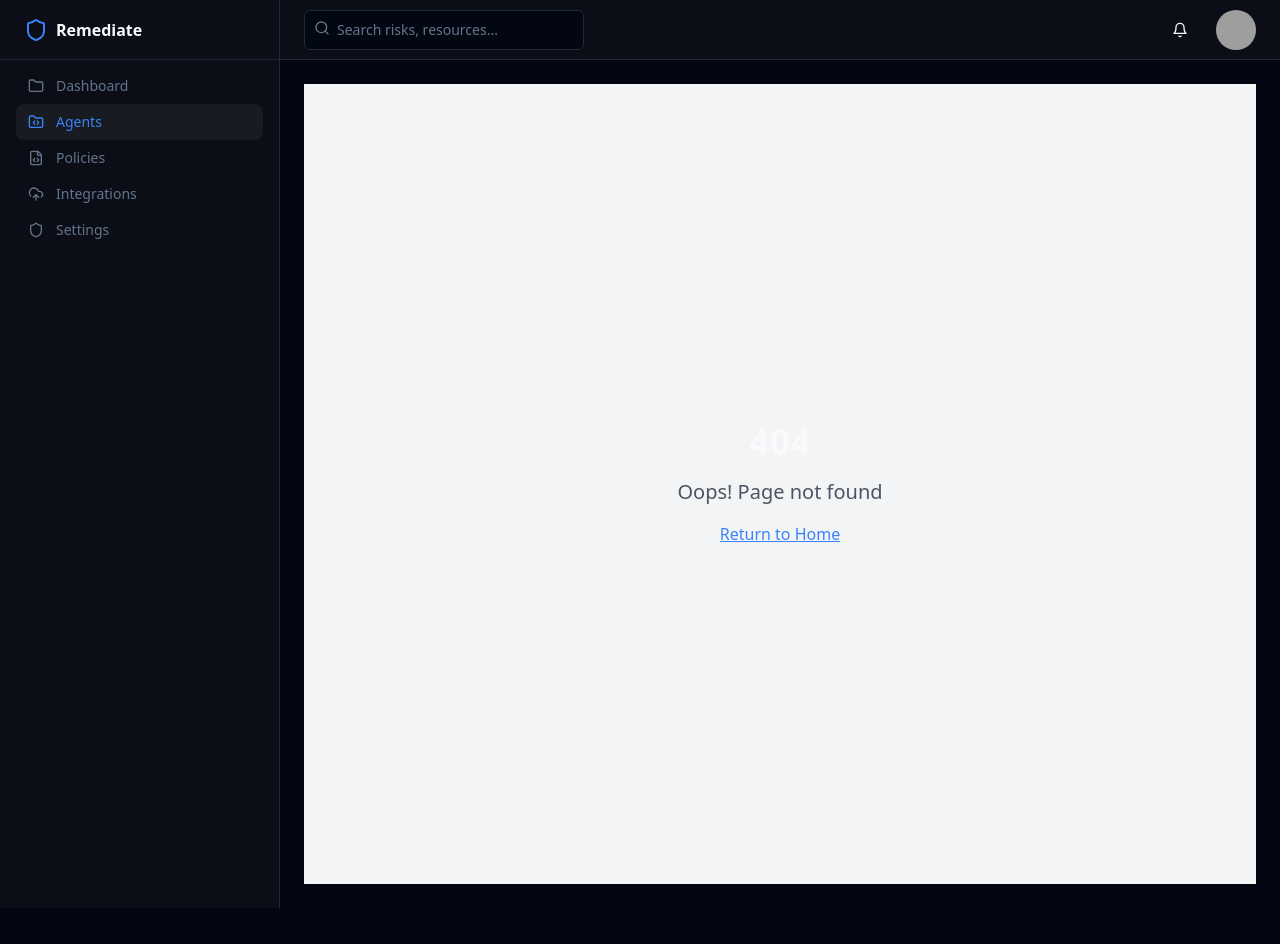
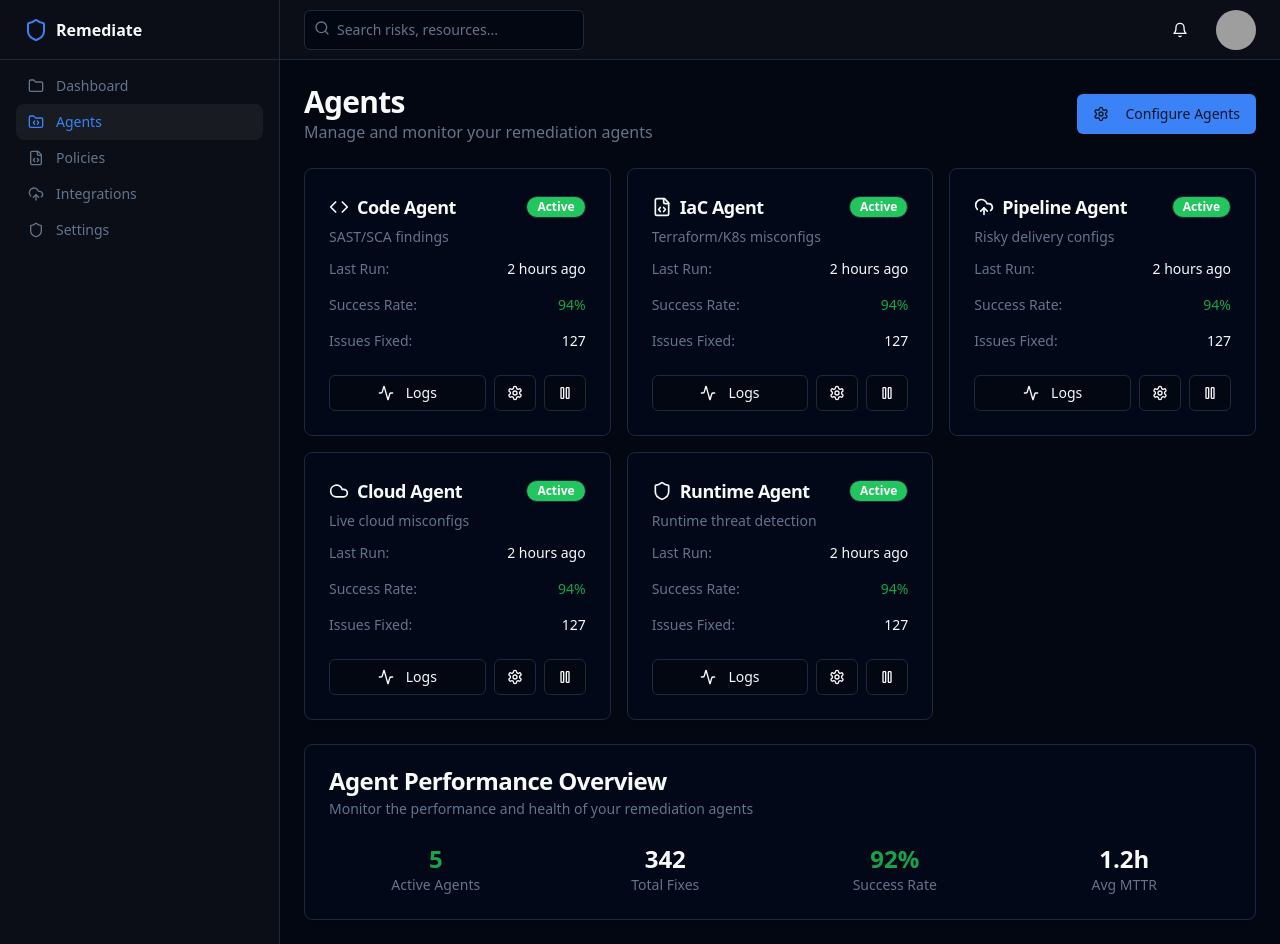
Before and after one commit to shraddhaopsmx/fixflow-orchestrator-integrate-with-github, a React (Vite) app: page /agents in a window 1280 px wide. Before the commit this address had no page. Before the commit the page ends 908 px from the top, so only its background shows below. Built offline with nearby package versions, Linux system fonts and the light colour scheme; grey boxes are pictures that could not be loaded.

Commit message:
Refactor: Implement Agents Management page
Implement the Agents Management page to configure and monitor remediation agents.

```diff
--- a/src/App.tsx
+++ b/src/App.tsx
@@ -5,6 +5,7 @@ import { TooltipProvider } from "@/components/ui/tooltip";
 import { QueryClient, QueryClientProvider } from "@tanstack/react-query";
 import { BrowserRouter, Routes, Route } from "react-router-dom";
 import Index from "./pages/Index";
+import Agents from "./pages/Agents";
 import NotFound from "./pages/NotFound";
 import Sidebar from "./components/layout/Sidebar";
 import Header from "./components/layout/Header";
@@ -24,6 +25,7 @@ const App = () => (
                 <main className="flex flex-1 flex-col gap-4 p-4 lg:gap-6 lg:p-6">
                     <Routes>
                         <Route path="/" element={<Index />} />
+                        <Route path="/agents" element={<Agents />} />
                         <Route path="*" element={<NotFound />} />
                     </Routes>
                 </main>
--- /dev/null
+++ b/src/pages/Agents.tsx
@@ -0,0 +1,111 @@
+
+import { Card, CardContent, CardDescription, CardHeader, CardTitle } from "@/components/ui/card";
+import { Badge } from "@/components/ui/badge";
+import { Button } from "@/components/ui/button";
+import { agents } from "@/lib/mock-data";
+import { Settings, Play, Pause, Activity } from "lucide-react";
+
+const Agents = () => {
+  const getStatusColor = (status: string) => {
+    switch (status) {
+      case 'Active': return 'bg-green-500';
+      case 'Inactive': return 'bg-gray-500';
+      case 'Error': return 'bg-red-500';
+      default: return 'bg-yellow-500';
+    }
+  };
+
+  return (
+    <>
+      <div className="flex items-center justify-between">
+        <div>
+          <h1 className="text-3xl font-bold tracking-tight">Agents</h1>
+          <p className="text-muted-foreground">
+            Manage and monitor your remediation agents
+          </p>
+        </div>
+        <Button>
+          <Settings className="h-4 w-4 mr-2" />
+          Configure Agents
+        </Button>
+      </div>
+
+      <div className="grid gap-4 md:grid-cols-2 lg:grid-cols-3">
+        {agents.map((agent) => (
+          <Card key={agent.name} className="relative">
+            <CardHeader className="pb-3">
+              <div className="flex items-center justify-between">
+                <div className="flex items-center gap-2">
+                  <agent.icon className="h-5 w-5" />
+                  <CardTitle className="text-lg">{agent.name} Agent</CardTitle>
+                </div>
+                <Badge variant="outline" className={`${getStatusColor('Active')} text-white`}>
+                  Active
+                </Badge>
+              </div>
+              <CardDescription>{agent.description}</CardDescription>
+            </CardHeader>
+            <CardContent className="space-y-4">
+              <div className="flex items-center justify-between text-sm">
+                <span className="text-muted-foreground">Last Run:</span>
+                <span>2 hours ago</span>
+              </div>
+              <div className="flex items-center justify-between text-sm">
+                <span className="text-muted-foreground">Success Rate:</span>
+                <span className="text-green-600 font-medium">94%</span>
+              </div>
+              <div className="flex items-center justify-between text-sm">
+                <span className="text-muted-foreground">Issues Fixed:</span>
+                <span className="font-medium">127</span>
+              </div>
+
+              <div className="flex gap-2 pt-2">
+                <Button size="sm" variant="outline" className="flex-1">
+                  <Activity className="h-4 w-4 mr-1" />
+                  Logs
+                </Button>
+                <Button size="sm" variant="outline">
+                  <Settings className="h-4 w-4" />
+                </Button>
+                <Button size="sm" variant="outline">
+                  <Pause className="h-4 w-4" />
+                </Button>
+              </div>
+            </CardContent>
+          </Card>
+        ))}
+      </div>
+
+      <Card>
+        <CardHeader>
+          <CardTitle>Agent Performance Overview</CardTitle>
+          <CardDescription>
+            Monitor the performance and health of your remediation agents
+          </CardDescription>
+        </CardHeader>
+        <CardContent>
+          <div className="grid gap-4 md:grid-cols-4">
+            <div className="text-center">
+              <div className="text-2xl font-bold text-green-600">5</div>
+              <div className="text-sm text-muted-foreground">Active Agents</div>
+            </div>
+            <div className="text-center">
+              <div className="text-2xl font-bold">342</div>
+              <div className="text-sm text-muted-foreground">Total Fixes</div>
+            </div>
+            <div className="text-center">
+              <div className="text-2xl font-bold text-green-600">92%</div>
+              <div className="text-sm text-muted-foreground">Success Rate</div>
+            </div>
+            <div className="text-center">
+              <div className="text-2xl font-bold">1.2h</div>
+              <div className="text-sm text-muted-foreground">Avg MTTR</div>
+            </div>
+          </div>
+        </CardContent>
+      </Card>
+    </>
+  );
+};
+
+export default Agents;
```
